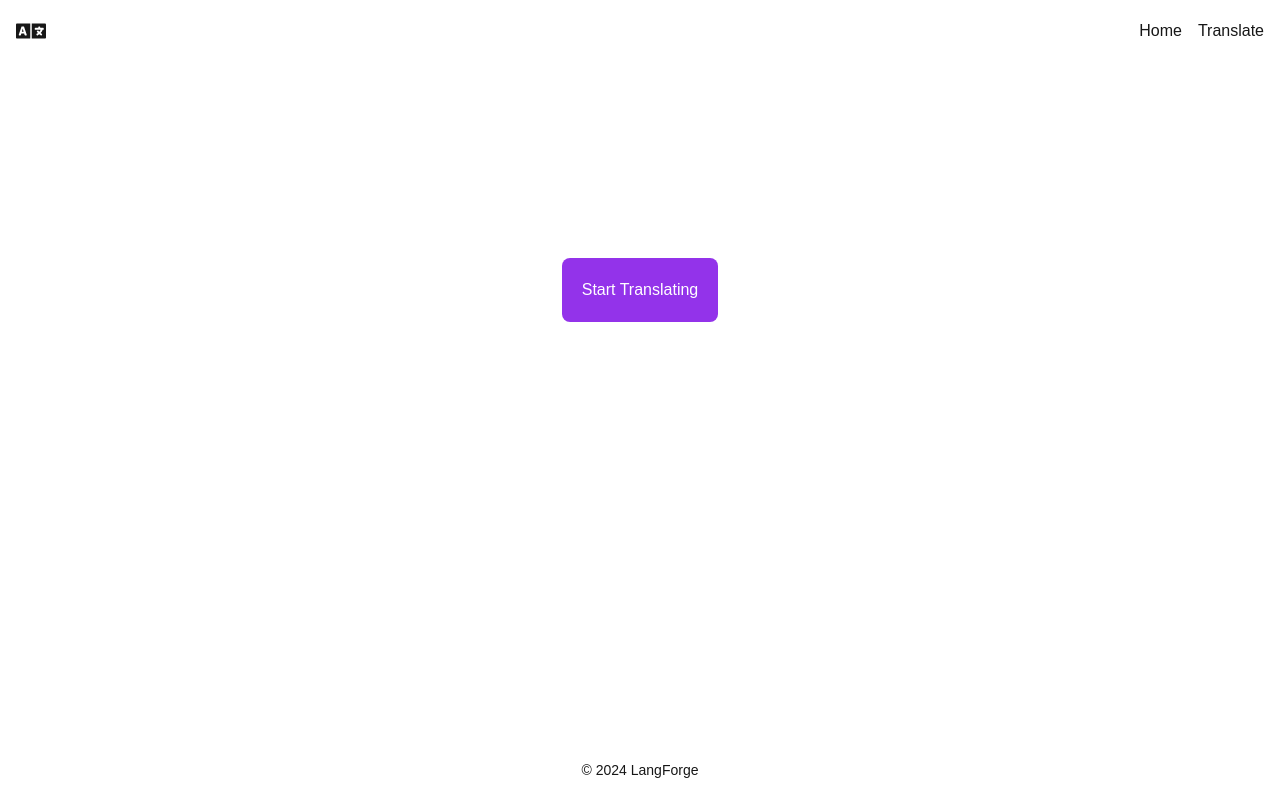
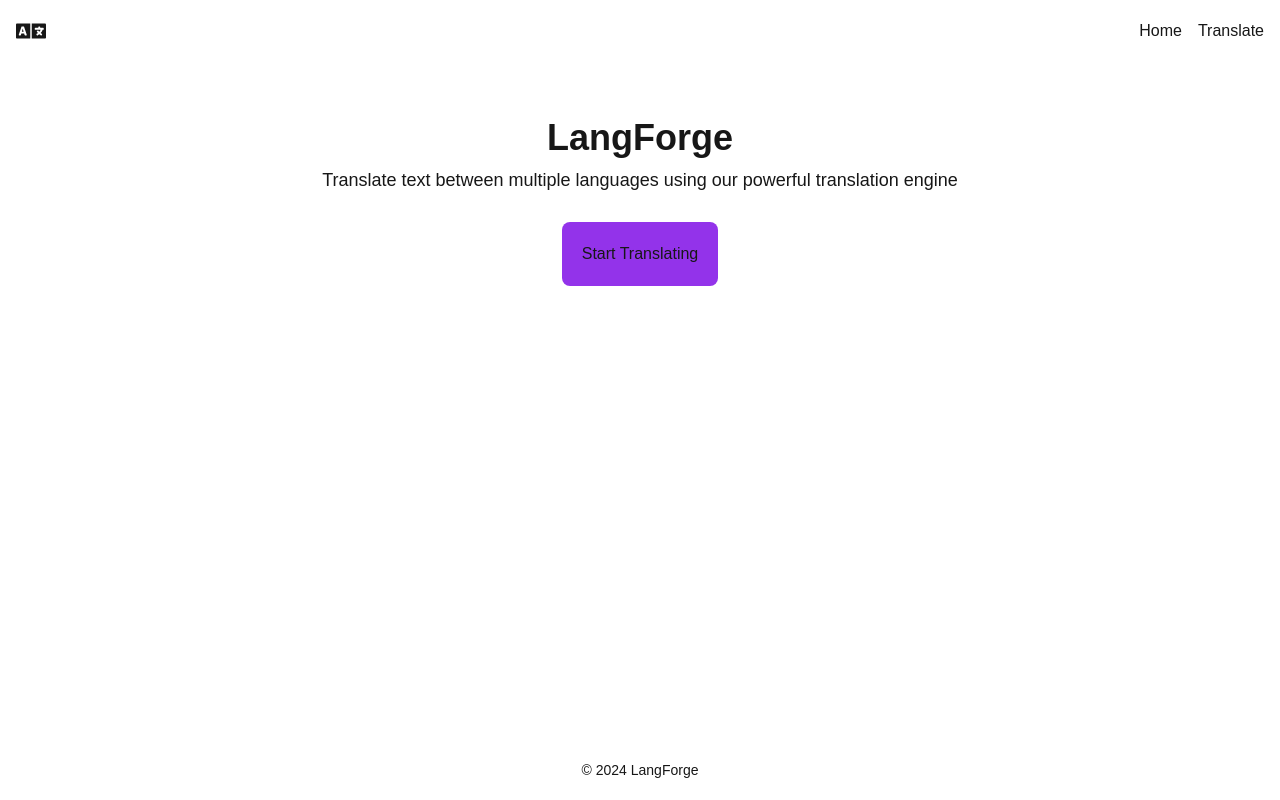
Before and after one commit to vpakarinen/langforge, a Next.js app in the folder frontend/langforge/: page / in a window 1280 px wide. Built offline with nearby package versions, Linux system fonts and the light colour scheme.

Commit message:
Minor code fixes

```diff
--- a/frontend/langforge/src/pages/index.tsx
+++ b/frontend/langforge/src/pages/index.tsx
@@ -3,18 +3,18 @@ import Link from 'next/link';
 
 const HomePage = () => {
   return (
-    <main className="flex items-center justify-center mt-20">
+    <main className="flex items-center justify-center mt-10">
       <div>
         <div className="text-center">
-          <h1 className="text-4xl font-semibold text-white mb-3">
+          <h1 className="text-4xl font-semibold mb-2">
             LangForge
           </h1>
-          <p className="text-lg text-white mb-5">
+          <p className="text-lg mb-7">
             Translate text between multiple languages using our powerful translation engine
           </p>
         <Link
           href="/translate"
-          className="inline-block px-5 py-5 bg-purple-600 text-white rounded-lg hover:bg-purple-700 transition duration-200"
+          className="inline-block px-5 py-5 bg-purple-600 rounded-lg hover:bg-purple-700 transition duration-200"
         >
           Start Translating
         </Link>
```
